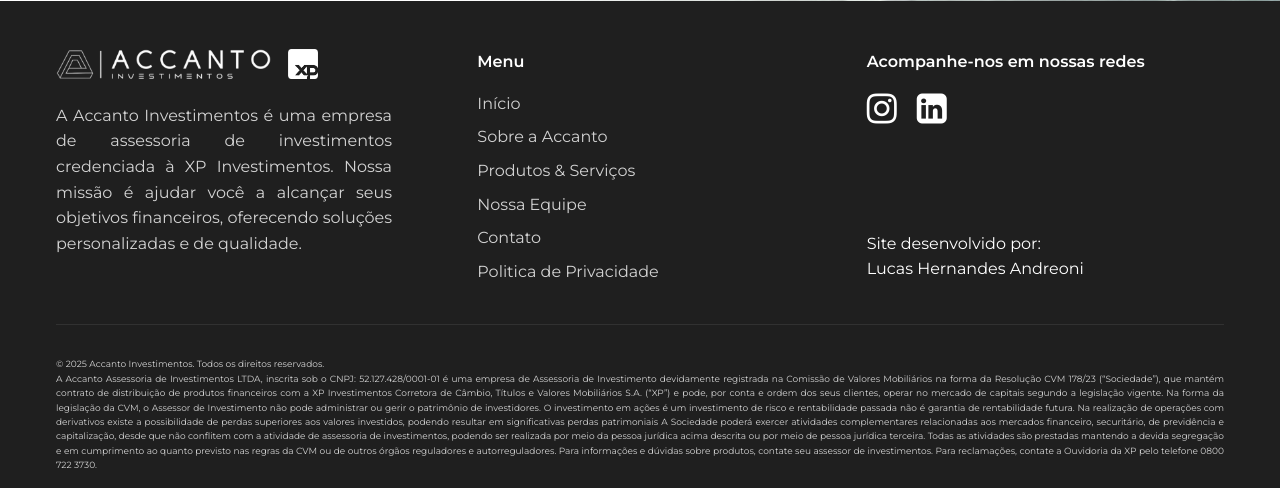
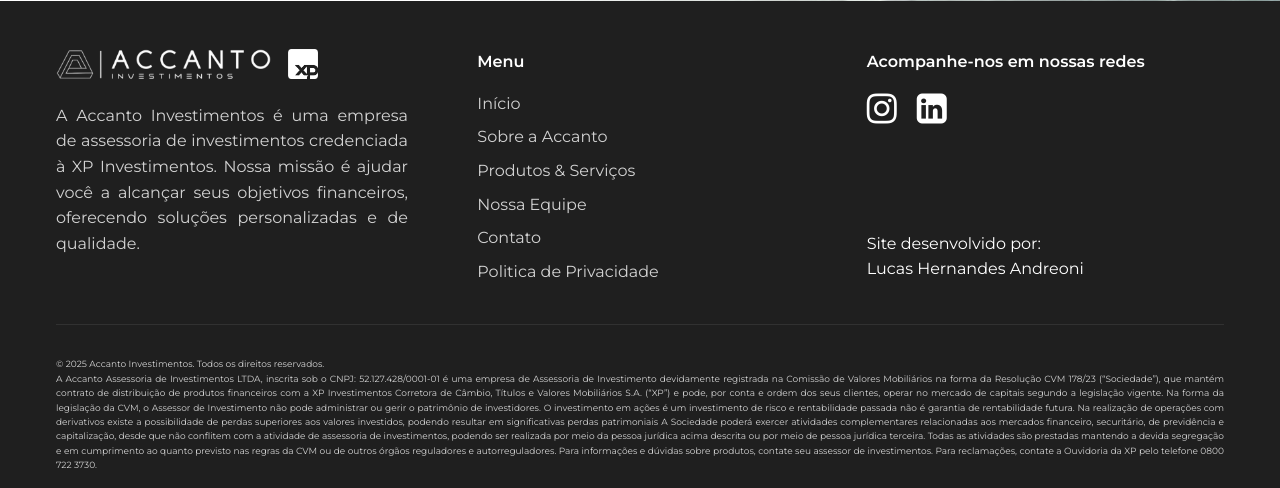
Before and after one commit to andreoni10/accanto-landing-page, a Django app: page / in a window 1280 px wide. Shown: the part 5793-6281 px from the top of the page. Run offline with Django 5.2, Linux system fonts and the light colour scheme.

Commit message:
footer-brand class width changed to fix text

```diff
--- a/accanto_landing_page/landing/static/landing/css/styles.css
+++ b/accanto_landing_page/landing/static/landing/css/styles.css
@@ -724,7 +724,7 @@ body {
 }
 
 .footer-brand {
-    width: 21rem;
+    width: 22rem;
 }
 
 .footer-brand img {
@@ -1107,7 +1107,7 @@ body {
     }
 
     .footer-brand {
-        width: 100%;
+        width: 99%;
         text-align: center;
     }
 
```
